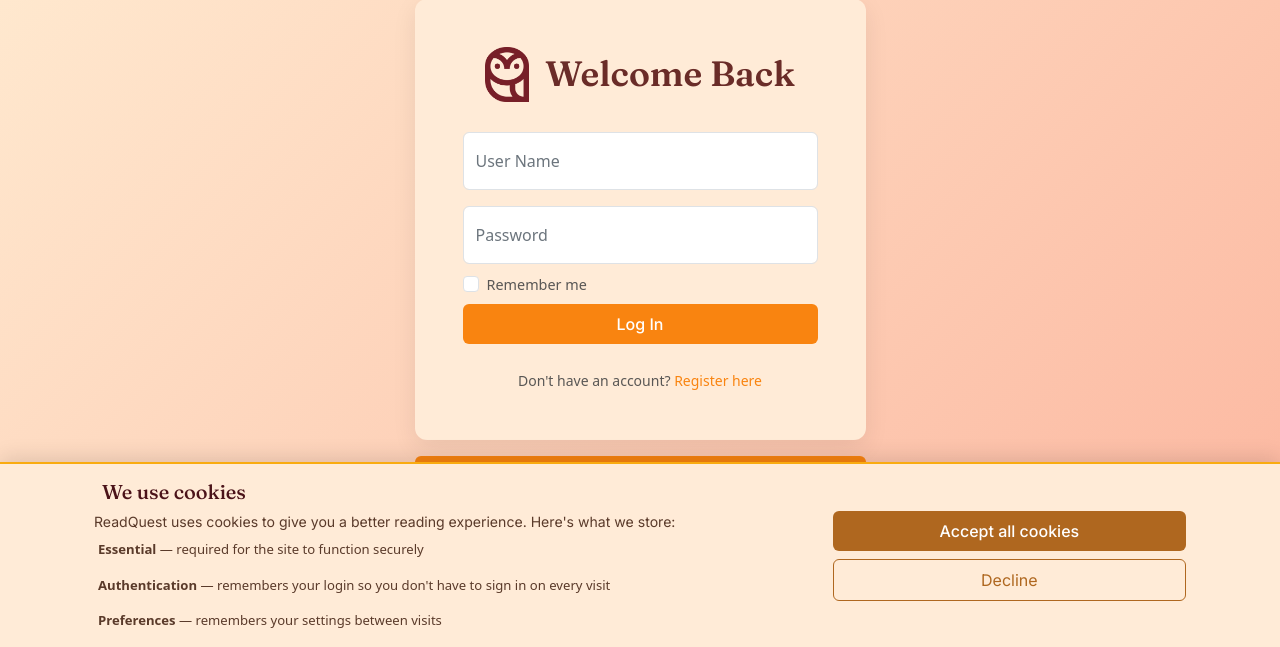
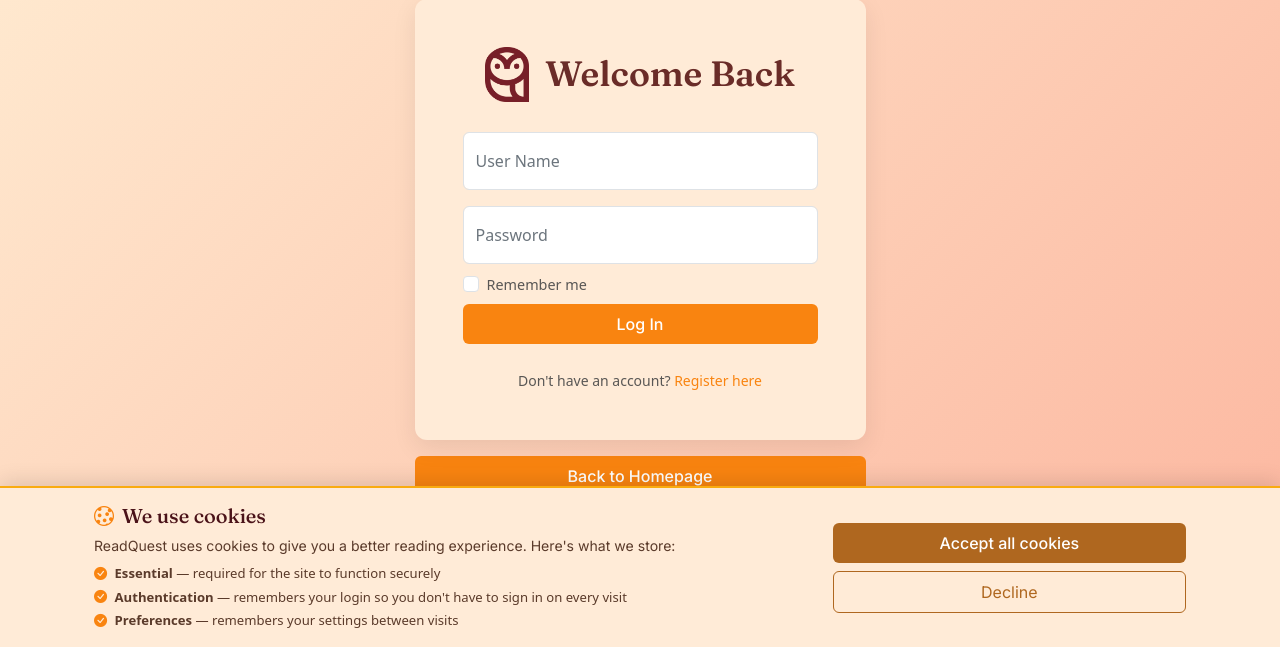
Before and after one commit to ScottVint/inttech_group_project, a Django app: a page that uses templates/readquest/base_no-authenticate.html in a window 1280 px wide. Shown: the part 153-800 px from the top of the page. Run offline with Django 5.2, Linux system fonts and the light colour scheme.

Commit message:
modify cookie part

```diff
--- a/templates/readquest/base_authenticate.html
+++ b/templates/readquest/base_authenticate.html
@@ -129,7 +129,7 @@
                     <p style="font-size: 0.88rem; color: #5a3a2a; margin-bottom: 0.5rem;">
                         ReadQuest uses cookies to give you a better reading experience. Here's what we store:
                     </p>
-                    <div class="d-flex flex-wrap gap-3" style="font-size: 0.82rem; color: #5a3a2a;">
+                    <div class="d-flex flex-column gap-1" style="font-size: 0.82rem; color: #5a3a2a;">
                         <span><i class="bi bi-check-circle-fill me-1" style="color: #F98410;"></i>
                             <strong>Essential</strong> — required for the site to function securely</span>
                         <span><i class="bi bi-check-circle-fill me-1" style="color: #F98410;"></i>
--- a/templates/readquest/base_no-authenticate.html
+++ b/templates/readquest/base_no-authenticate.html
@@ -9,6 +9,7 @@
     <meta name="viewport" content="width=device-width, initial-scale=1.0">
     <link href="https://cdn.jsdelivr.net/npm/bootstrap@5.3.0/dist/css/bootstrap.min.css" rel="stylesheet">
     <link href="{% static 'CSS/style.css' %}" rel="stylesheet">
+    <link rel="stylesheet" href="https://cdn.jsdelivr.net/npm/bootstrap-icons@1.13.1/font/bootstrap-icons.min.css">
     <script src="https://cdn.jsdelivr.net/npm/bootstrap@5.3.0/dist/js/bootstrap.bundle.min.js"></script>
     <script src="https://code.jquery.com/jquery-3.7.1.min.js"></script>
     <title>ReadQuest -
@@ -43,7 +44,7 @@
                     <p style="font-size: 0.88rem; color: #5a3a2a; margin-bottom: 0.5rem;">
                         ReadQuest uses cookies to give you a better reading experience. Here's what we store:
                     </p>
-                    <div class="d-flex flex-wrap gap-3" style="font-size: 0.82rem; color: #5a3a2a;">
+                    <div class="d-flex flex-column gap-1" style="font-size: 0.82rem; color: #5a3a2a;">
                         <span><i class="bi bi-check-circle-fill me-1" style="color: #F98410;"></i>
                             <strong>Essential</strong> — required for the site to function securely</span>
                         <span><i class="bi bi-check-circle-fill me-1" style="color: #F98410;"></i>
```
